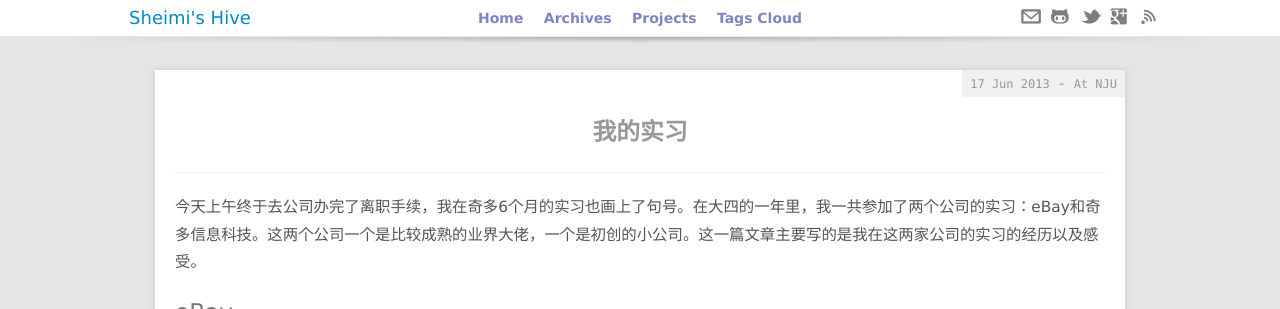
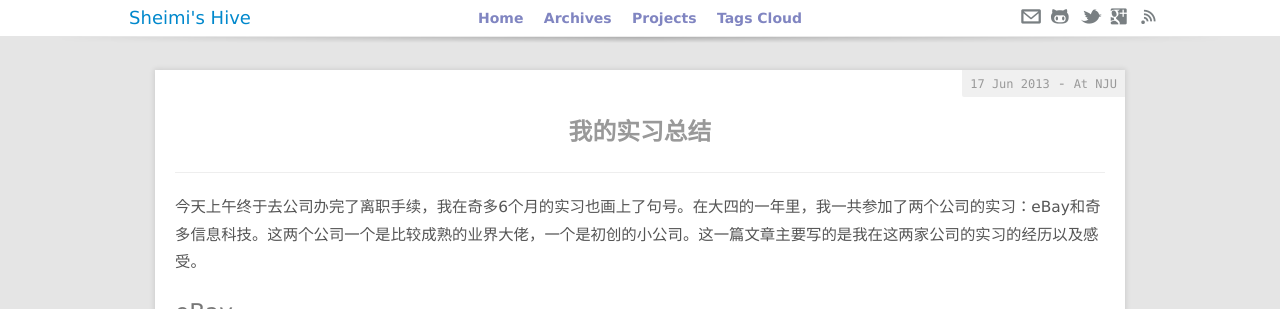
Before and after one commit to sheimi/blog.sheimi.me, a Jekyll site: the page built from _posts/blogs/2013-06-17-my-internship.md, in a window 1280 px wide and 900 px high. Shown: the top 309 px of the window. Built offline with Jekyll 4.4.1, drawn with Linux system fonts in a browser that asks for light colours; Markdown is read by kramdown in place of the engine named in the settings; comment, search, counter and statistics services are not loaded.

Commit message:
[post] update my internship

```diff
--- a/_posts/blogs/2013-06-17-my-internship.md
+++ b/_posts/blogs/2013-06-17-my-internship.md
@@ -1,11 +1,11 @@
 ---
 layout: post
-title: "我的实习"
+title: "我的实习总结"
 category: blog
 meta:
   location: NJU
 tags:
-  - intern
+  - internship
   - summary
 ---
 
```
